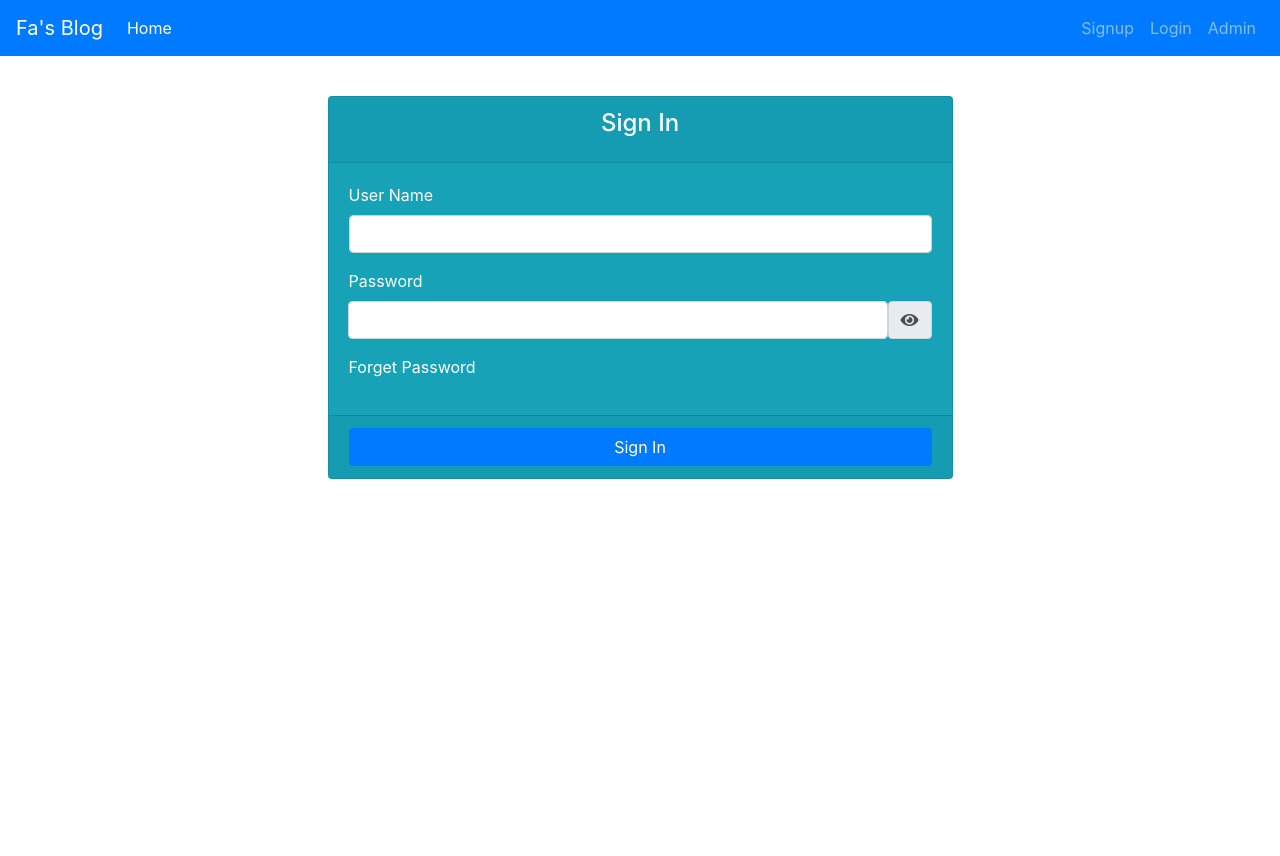
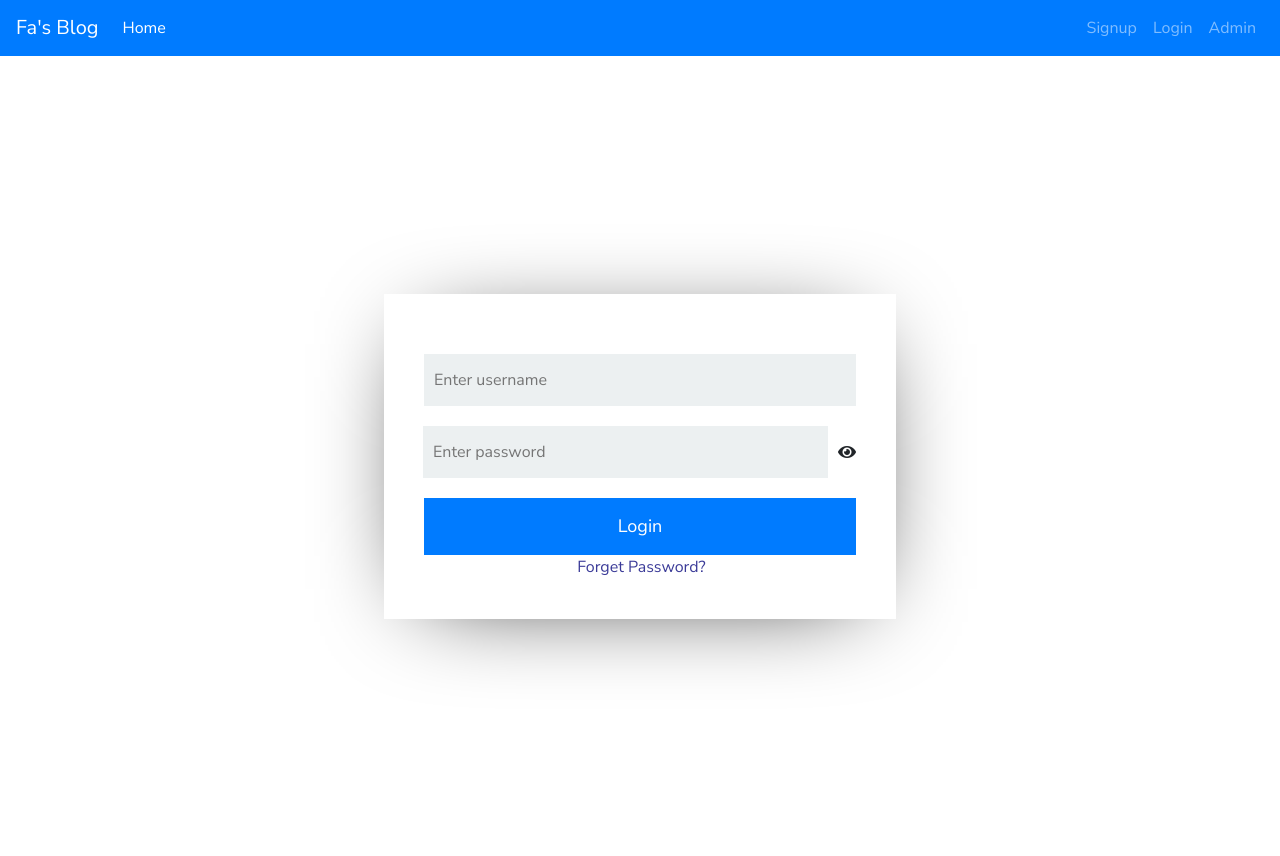
Before and after one commit to fmerchant31/PHP-Blog-Web-app, a PHP site: page /php-blog-web-app/login.php in a window 1280 px wide. Before the commit the page ends 479 px from the top, so only its background shows below. Run offline with PHP 8.4, Linux system fonts and the light colour scheme; some libraries are stand-ins or nearby versions.

Commit message:
#21: converted Login page to SASS

```diff
--- a/css/style.css
+++ b/css/style.css
@@ -69,3 +69,76 @@
   font-size: 17px;
   font-weight: 500;
 }
+
+body {
+  font-family: Nunito Sans;
+  background-color: #fff;
+  margin: 0;
+}
+
+.center-item {
+  display: flex;
+  justify-content: center;
+  align-items: center;
+  flex-direction: column;
+  height: 100vh;
+}
+.center-item form {
+  width: 40%;
+  box-shadow: black 1px 10px 100px -40px;
+  padding: 40px;
+  background-color: #fff;
+}
+.center-item form input {
+  width: 100%;
+  box-sizing: border-box;
+  margin-top: 20px;
+  outline: none;
+  border: none;
+  background-color: #ecf0f1;
+  padding: 10px;
+  line-height: 2;
+  font-size: 16px;
+}
+.center-item form button {
+  background-color: #007bff;
+  color: #fff;
+  font-size: 18px;
+  width: 100%;
+  outline: none;
+  border: none;
+  padding: 15px;
+  margin-top: 20px;
+  cursor: pointer;
+}
+.center-item form button:hover {
+  background-color: #76b4f7;
+}
+.center-item form p {
+  text-align: center;
+  margin-bottom: 0px;
+}
+.center-item form p a {
+  text-align: center;
+  text-decoration: none;
+  color: #3B3B98;
+  padding-left: 3px;
+}
+.center-item form p a:hover {
+  text-decoration: none;
+}
+
+@media (max-width: 692px) {
+  .center-item form {
+    width: 60%;
+  }
+}
+@media (max-width: 452px) {
+  .center-item form {
+    width: 70%;
+    padding: 25px;
+  }
+  .center-item form p {
+    font-size: 14px;
+  }
+}
--- a/inc/header.php
+++ b/inc/header.php
@@ -3,10 +3,12 @@
 <head>
 	<meta charset="UTF-8">
 	<title>PHP Simple Blog</title>
+	<link rel="stylesheet" href="../css/style.css">
 	<link rel="stylesheet" href="https://cdn.jsdelivr.net/npm/bootstrap-icons@1.3.0/font/bootstrap-icons.css" />
 	<link rel="stylesheet" href="https://maxcdn.bootstrapcdn.com/bootstrap/4.3.1/css/bootstrap.min.css">
 	<link rel="stylesheet" href="https://use.fontawesome.com/releases/v5.7.2/css/all.css" integrity="sha384-fnmOCqbTlWIlj8LyTjo7mOUStjsKC4pOpQbqyi7RrhN7udi9RwhKkMHpvLbHG9Sr" crossorigin="anonymous" />
 	<script src="https://cdnjs.cloudflare.com/ajax/libs/ckeditor/4.8.0/ckeditor.js"></script>
+
 </head>
 <body>
 <script>
--- a/login.php
+++ b/login.php
@@ -20,42 +20,27 @@ if ($_SERVER["REQUEST_METHOD"] == "POST") {
 	}
 } else {
 ?>
-	<!-- form begin -->
-	<div class="row" style="padding-top: 40px;">
-		<div class="offset-md-3 col-md-6">
-			<div class="card bg-info text-white">
-				<div class="card-header">
-					<h4 class="card-title text-center">Sign In</h4>
-				</div>
-				<div class="card-body">
-					<form action="" method="post">
-						<div class="form-group">
-							<label for="username">User Name</label>
-							<input type="text" class="form-control" name="username" require>
-						</div>
-						<div class="form-group">
-							<label for="password">Password</label>
+	<head>
+	<link href="https://fonts.googleapis.com/css?family=Nunito+Sans:300i,400,700&display=swap" rel="stylesheet">
+	<link rel="stylesheet" href="css/style.css?v=2">
+</head>
+	<div class="center-item">
+		<form action="" method="post">
+			<input type="text" placeholder="Enter username" name="username" require>
 
-							<div class="input-group-append">
-								<input type="password" class="form-control pwd" name="password" id="password" require>
-								<span class="input-group-text" onclick="password_show_hide();">
-									<i class="fas fa-eye" id="show_eye"></i>
-									<i class="fas fa-eye-slash d-none" id="hide_eye"></i>
-								</span>
-							</div>
-						</div>
-						<div class="form-group">
-							<a href="forgetpass.php" style="color:white;text-align:center;" name="forget">Forget Password</a>
-						</div>
+			<div class="input-group-append" >
+			<input type="password" placeholder="Enter password" name="password" id="password" require>
+			<span  onclick="password_show_hide();" style="padding-top:35px; padding-left:10px;" \>
+					<i class="fas fa-eye" id="show_eye" ></i>
+					<i class="fas fa-eye-slash d-none" id="hide_eye"></i>
+			</span>
+</div>
+			<button type="submit" name="submit">Login</button>
+			<p><a href="forgetpass.php">Forget Password?</a></p>
+		</form>
 
-				</div>
-				<div class="card-footer">
-					<button type="submit" class="btn btn-primary" name="submit" style="width: 100%;">Sign In</button>
-				</div>
-				</form> <!-- form end -->
-			</div> <!-- card end -->
-		</div>
 	</div>
+</body>
 
 <?php } ?>
 
--- a/scss/abstract/_variables.scss
+++ b/scss/abstract/_variables.scss
@@ -1,3 +1,5 @@
 $background-color: #fff;
 $box-shadow: black 1px 10px 100px -40px;
 $card-background-color: #f4ece6;
+$btn-color: #007bff;
+$btn-hover: #76b4f7;
--- a/scss/components/_buttons.scss
+++ b/scss/components/_buttons.scss
@@ -0,0 +1,15 @@
+@import "../abstract/variables";
+button {
+    background-color: $btn-color;
+    color: $textcolor;
+    font-size: 18px;
+    width: 100%;
+    outline: none;
+    border: none;
+    padding: 15px;
+    margin-top: 20px;
+    cursor: pointer;
+    &:hover {
+        background-color: $btn-hover;
+    }
+}
--- /dev/null
+++ b/scss/pages/_login.scss
@@ -0,0 +1,81 @@
+@import "../abstract/variables";
+$maincolor:#3B3B98;
+$textcolor:#fff;
+$font-family:Nunito Sans;
+body {
+    font-family: $font-family;
+    background-color: $background-color;
+    margin: 0;
+}
+
+.center-item {
+    display: flex;
+    justify-content: center;
+    align-items: center;
+    flex-direction: column;
+    height: 100vh;
+    form {
+        width: 40%;
+        box-shadow: $box-shadow;
+        padding: 40px;
+        background-color: $background-color;
+        input {
+            width: 100%;
+            box-sizing: border-box;
+            margin-top: 20px;
+            outline: none;
+            border: none;
+            background-color: #ecf0f1;
+            padding: 10px;
+            line-height: 2;
+            font-size: 16px;
+        }
+        button {
+            background-color: $btn-color;
+            color: $textcolor;
+            font-size: 18px;
+            width: 100%;
+            outline: none;
+            border: none;
+            padding: 15px;
+            margin-top: 20px;
+            cursor: pointer;
+            &:hover {
+                background-color: $btn-hover;
+            }
+        }
+        p {
+            text-align: center;
+            margin-bottom: 0px;
+            a {
+                text-align: center;
+                text-decoration: none;
+                color: $maincolor;
+                padding-left: 3px;
+                &:hover {
+                    text-decoration: none;
+                }
+            }
+        }
+    }
+}
+
+@media(max-width:692px) {
+    .center-item {
+        form {
+            width: 60%;
+        }
+    }
+}
+
+@media(max-width:452px) {
+    .center-item {
+        form {
+            width: 70%;
+            padding: 25px;
+            p {
+                font-size: 14px;
+            }
+        }
+    }
+}
--- a/scss/style.scss
+++ b/scss/style.scss
@@ -1 +1,2 @@
 @import "./pages/profile-info";
+@import "./pages/login";
```
Also changed, not shown: index.php (+6 -5 lines).
